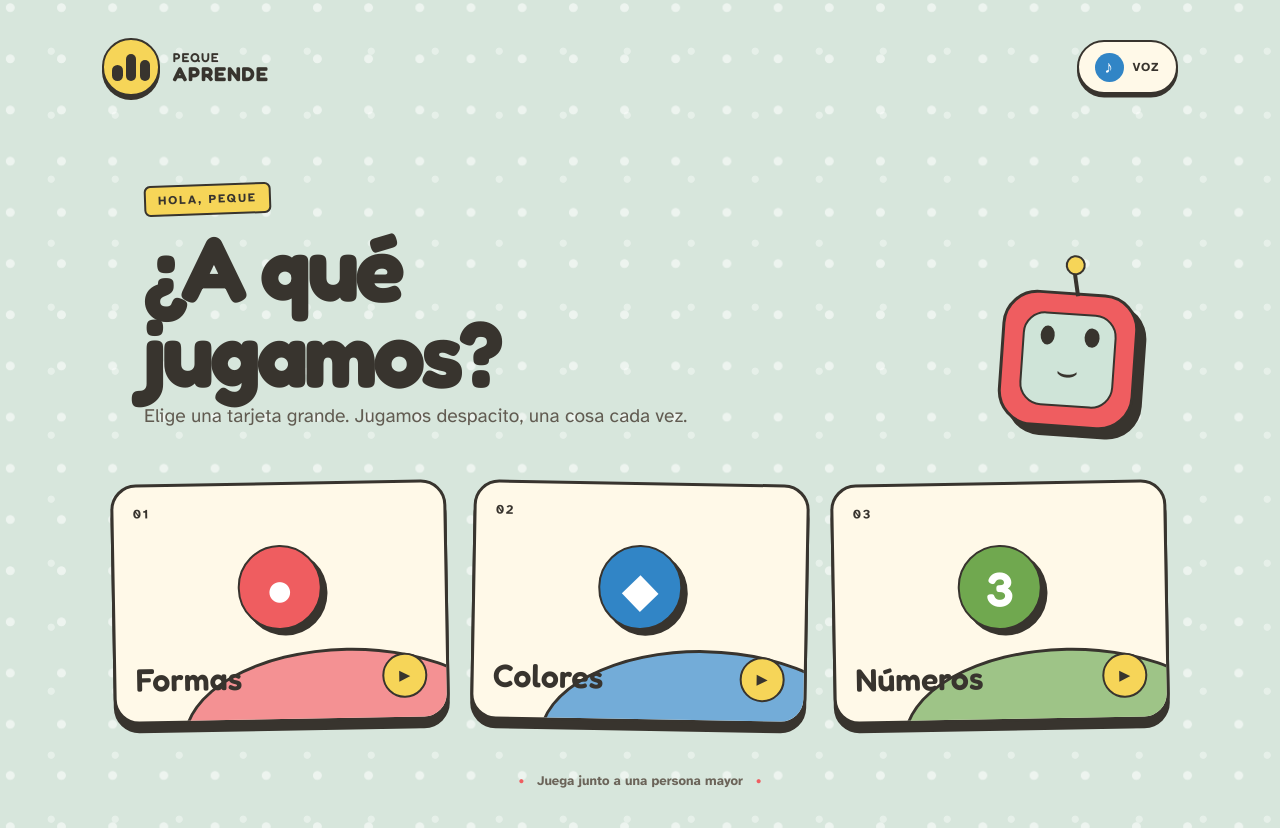
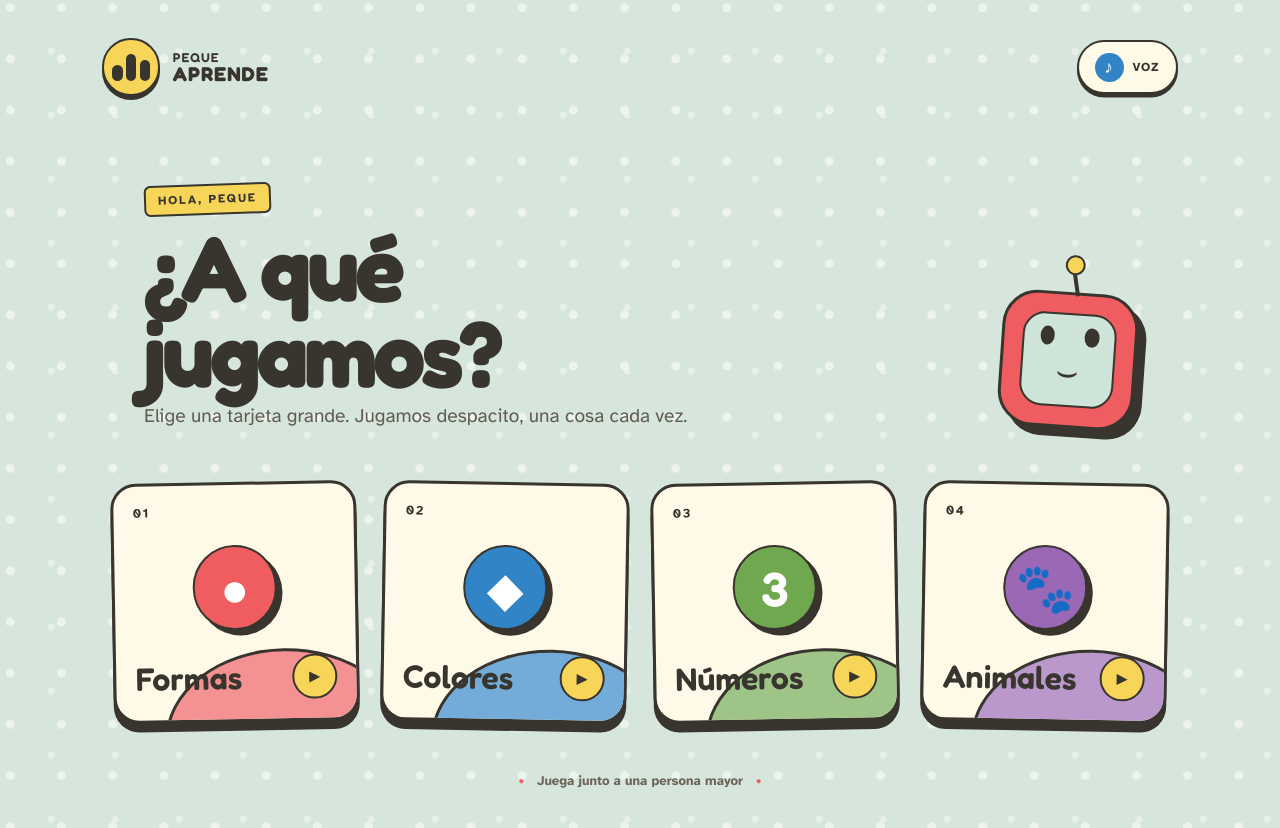
Before and after one commit to jlaguilargomez/learn-and-play, a Vue app: page / in a window 1280 px wide. Built offline with nearby package versions, Linux system fonts and the light colour scheme.

Commit message:
Add animal guessing game

```diff
--- a/src/components/GameVisual.vue
+++ b/src/components/GameVisual.vue
@@ -22,12 +22,14 @@ defineProps<{
       :style="{ backgroundColor: option.color }"
     />
 
-    <div v-else class="number-group" :style="{ color: option.color }">
+    <div v-else-if="kind === 'number'" class="number-group" :style="{ color: option.color }">
       <span class="number">{{ option.number }}</span>
       <div class="number-dots" aria-hidden="true">
         <i v-for="dot in option.number" :key="dot" />
       </div>
     </div>
+
+    <div v-else class="animal" aria-hidden="true">{{ option.animal }}</div>
   </div>
 </template>
 
@@ -102,6 +104,14 @@ defineProps<{
   border-radius: 50%;
 }
 
+.animal {
+  font-family: 'Apple Color Emoji', 'Segoe UI Emoji', 'Noto Color Emoji', sans-serif;
+  font-size: 6.4rem;
+  line-height: 1;
+  filter: drop-shadow(0 0.4rem 0 rgba(55, 48, 37, 0.16));
+  transform: translateY(-0.1rem);
+}
+
 @media (max-width: 420px) {
   .visual {
     min-height: 5rem;
@@ -128,5 +138,9 @@ defineProps<{
   .number {
     font-size: 4rem;
   }
+
+  .animal {
+    font-size: 5rem;
+  }
 }
 </style>
--- a/src/data/games.ts
+++ b/src/data/games.ts
@@ -46,4 +46,21 @@ export const games: GameDefinition[] = [
       { id: 'cuatro', label: 'cuatro', spokenLabel: 'cuatro', number: 4, color: '#70a84f' },
     ],
   },
+  {
+    id: 'animales',
+    title: 'Los animales',
+    shortTitle: 'Animales',
+    instruction: 'Toca el animal:',
+    icon: '🐾',
+    accent: '#9a68b4',
+    kind: 'animal',
+    options: [
+      { id: 'gato', label: 'gato', spokenLabel: 'gato', animal: '🐱' },
+      { id: 'perro', label: 'perro', spokenLabel: 'perro', animal: '🐶' },
+      { id: 'vaca', label: 'vaca', spokenLabel: 'vaca', animal: '🐮' },
+      { id: 'pato', label: 'pato', spokenLabel: 'pato', animal: '🦆' },
+      { id: 'leon', label: 'león', spokenLabel: 'león', animal: '🦁' },
+      { id: 'elefante', label: 'elefante', spokenLabel: 'elefante', animal: '🐘' },
+    ],
+  },
 ]
--- a/src/styles.css
+++ b/src/styles.css
@@ -247,7 +247,7 @@ button:focus-visible {
 
 .game-list {
   display: grid;
-  grid-template-columns: repeat(3, minmax(0, 1fr));
+  grid-template-columns: repeat(4, minmax(0, 1fr));
   gap: clamp(0.8rem, 2.5vw, 1.5rem);
   max-width: 66rem;
   margin: auto;
@@ -352,6 +352,13 @@ footer span {
   font-size: 0.6rem;
 }
 
+@media (max-width: 960px) {
+  .game-list {
+    grid-template-columns: repeat(2, minmax(0, 1fr));
+    max-width: 40rem;
+  }
+}
+
 @media (max-width: 680px) {
   .home-screen {
     padding: 0.9rem;
--- a/src/types/game.ts
+++ b/src/types/game.ts
@@ -1,4 +1,4 @@
-export type GameKind = 'shape' | 'color' | 'number'
+export type GameKind = 'shape' | 'color' | 'number' | 'animal'
 
 export interface GameOption {
   id: string
@@ -7,6 +7,7 @@ export interface GameOption {
   color?: string
   shape?: 'circle' | 'square' | 'triangle' | 'star'
   number?: number
+  animal?: string
 }
 
 export interface GameDefinition {
```
